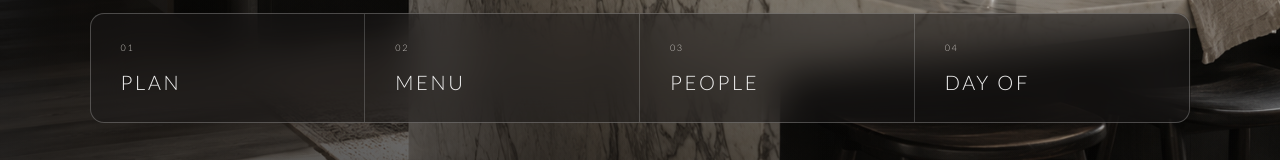
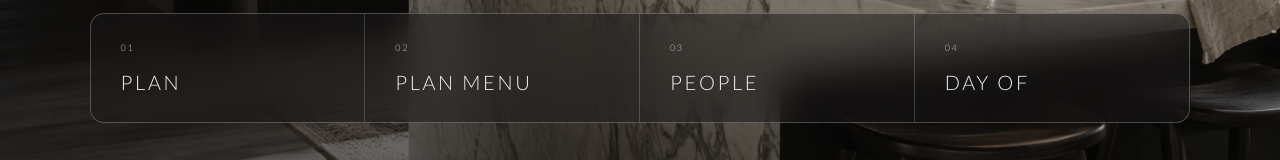
Before and after one commit to allygoodencrow-pixel/NEW-Thanksgiving, a React (Vite) app: page / in a window 1280 px wide. Shown: the part 577-737 px from the top of the page. Built offline with nearby package versions, Linux system fonts and the light colour scheme; a web font is replaced by a local one.

Commit message:
Add Plan Menu with all recipes and a separate selected Menu tab

```diff
--- a/src/App.tsx
+++ b/src/App.tsx
@@ -855,15 +855,16 @@ const presets: Record<string, string[]> = {
 };
 const primaryDestinations = [
   { label: 'PLAN', tab: 'PARTY PLAN', items: [{tab:'PARTY PLAN',label:'Party plan'}, {tab:'TABLE',label:'Tables + chairs'}, {tab:'EXPERIENCE',label:'Activities'}, {tab:'BUDGET',label:'Budget'}, {tab:'PRINTABLES',label:'Printables'}] },
-  { label: 'MENU', tab: 'MENU', items: [{tab:'MENU',label:'Dishes + recipes'}, {tab:'SHOPPING',label:'Shopping'}] },
+  { label: 'PLAN MENU', tab: 'PLAN MENU', items: [{tab:'PLAN MENU',label:'Plan Menu'}, {tab:'MENU',label:'Menu'}, {tab:'SHOPPING',label:'Shopping'}] },
   { label: 'PEOPLE', tab: 'GUESTS', items: [{tab:'GUESTS',label:'Guests'}, {tab:'TABLE',label:'Seating'}] },
   { label: 'DAY OF', tab: 'PREP', items: [{tab:'PREP',label:'Prep'}, {tab:'TIMELINE',label:'Timeline'}] },
 ];
 const planningSteps = [
   {tab:'PARTY PLAN', label:'Party plan', hint:'Set the date, dinner time and estimated headcount. Next, add your guests.', group:'PLAN'},
   {tab:'GUESTS', label:'Guests', hint:'Add names, RSVPs and dietary needs. Your chosen headcount updates recipe quantities.', group:'PEOPLE'},
-  {tab:'MENU', label:'Menu', hint:'Review the dishes in your plan. Add a dish to browse recipes; only selected dishes feed shopping and prep.', group:'MENU'},
-  {tab:'SHOPPING', label:'Shopping', hint:'Check the list built from your menu and headcount. Mark what you have, then plan the prep.', group:'MENU'},
+  {tab:'PLAN MENU', label:'Plan Menu', hint:'Browse all recipes and add dishes to your party. Your selections update shopping and prep.', group:'PLAN MENU'},
+  {tab:'MENU', label:'Menu', hint:'Review the dishes selected for your party, quantities and who is bringing each dish.', group:'PLAN MENU'},
+  {tab:'SHOPPING', label:'Shopping', hint:'Check the list built from your menu and headcount. Mark what you have, then plan the prep.', group:'PLAN MENU'},
   {tab:'PREP', label:'Prep', hint:'Review what to make ahead and what to cook on the day. Then check the timing.', group:'DAY OF'},
   {tab:'TIMELINE', label:'Timeline', hint:'Review cooking, arrivals and activities together. Adjust times around dinner.', group:'DAY OF'},
 ];
@@ -875,7 +876,7 @@ const extraTools = [
 ];
 const readAppRoute = () => {
   const route = window.location.hash.slice(1).replace(/-/g, ' ').toUpperCase();
-  if(route==='RECIPES') return 'MENU';
+  if(route==='RECIPES') return 'PLAN MENU';
   return ['HOME', ...planningSteps.map(x=>x.tab), ...extraTools.map(x=>x.tab)].includes(route) ? route : 'HOME';
 };
 
@@ -1282,11 +1283,10 @@ function App({seed, storageKey = 'cc-thanksgiving-v4', onPlanChange, onAccount,
   const [customPrepMinutes,setCustomPrepMinutes]=useState(String(draft.customPrepMinutes||0));
   const [customRestMinutes,setCustomRestMinutes]=useState(String(draft.customRestMinutes||0));
   const [customStages,setCustomStages]=useState<NonNullable<Dish['ovenStages']>>(draft.customStages||[]);
-  const [menuView, setMenuViewState] = useState<'plan' | 'browse'>(()=>window.location.hash==='#recipes'?'browse':'plan');
+  const menuView = tab==='PLAN MENU' ? 'browse' : 'plan';
   const setMenuView = (view:'plan'|'browse') => {
-    const hash=view==='browse'?'#recipes':'#menu';
-    if(window.location.hash!==hash)window.history.pushState(null,'',hash);
-    setMenuViewState(view);setOpenDish(null);window.scrollTo({top:0,behavior:'smooth'});
+    navigate(view==='browse'?'PLAN MENU':'MENU','PLAN MENU');
+    setOpenDish(null);
   };
   const [menuCategory,setMenuCategory]=useState('All');
   const menuCategoryFor=(d:Dish)=>d.group.startsWith('Drink')?'Drinks':d.group==='Main'?'Mains':d.group==='Dessert'?'Desserts':d.group==='Appetizer'?'Starters':'Sides';
@@ -1298,7 +1298,7 @@ function App({seed, storageKey = 'cc-thanksgiving-v4', onPlanChange, onAccount,
   const [mobileNav, setMobileNav] = useState(false);
   const [primarySection, setPrimarySection] = useState(() => primaryDestinations.find(g=>g.items.some(i=>i.tab===readAppRoute()))?.label || 'PLAN');
   useEffect(()=>{
-    const restoreRoute=()=>{const next=readAppRoute();setTab(next);setMenuViewState(window.location.hash==='#recipes'?'browse':'plan');setPrimarySection(primaryDestinations.find(g=>g.items.some(i=>i.tab===next))?.label || 'PLAN');setMobileNav(false);setOpenDish(null);window.scrollTo({top:0,behavior:'instant'});};
+    const restoreRoute=()=>{const next=readAppRoute();setTab(next);setPrimarySection(primaryDestinations.find(g=>g.items.some(i=>i.tab===next))?.label || 'PLAN');setMobileNav(false);setOpenDish(null);window.scrollTo({top:0,behavior:'instant'});};
     window.addEventListener('popstate',restoreRoute);window.addEventListener('hashchange',restoreRoute);
     return()=>{window.removeEventListener('popstate',restoreRoute);window.removeEventListener('hashchange',restoreRoute);};
   },[]);
@@ -1536,7 +1536,7 @@ function App({seed, storageKey = 'cc-thanksgiving-v4', onPlanChange, onAccount,
     const nextHash='#'+t.toLowerCase().replace(/ /g,'-');
     if(window.location.hash!==nextHash)window.history.pushState(null,'',nextHash);
     setTab(t);
-    if(t==='MENU')setMenuViewState('plan');
+    if(t==='MENU'||t==='PLAN MENU'){setOpenDish(null);setMenuCategory('All');}
     setMobileNav(false);
     window.scrollTo({ top: 0, behavior: 'smooth' });
   };
@@ -1545,7 +1545,7 @@ function App({seed, storageKey = 'cc-thanksgiving-v4', onPlanChange, onAccount,
     setOpenDish(null);setShowRecipeForm(true);setRecipeReplacement(d.id);setCustomName(d.name);setCustomWhole(d.batchMode==='whole');setCustomPrepMinutes(String(d.prepMinutes||0));setCustomRestMinutes(String(d.restMinutes||0));setCustomStages(d.ovenStages||[]);
     setCustomIngredients(d.ingredients.map(([name,n,unit,cat])=>`${name} | ${Number((n*baseServings).toFixed(4))} | ${unit} | ${cat}`).join('\n'));
     setCustomServes(String(baseServings));setCustomMinutes(String(d.minutes));setCustomOven(String(d.oven));setCustomTemp(String(d.temp));setCustomAhead(d.makeAhead);setCustomGroup(d.group);setCustomInstructions(d.instructions||'');setCustomCost(String(Number((d.cost*baseServings/18).toFixed(2))));setCustomImage(d.image || dishThumb[d.id] || asset.tableLight);setCustomSource(d.sourceUrl||'');setCustomTags(d.tags||[]);setCustomKid(Boolean(d.kidFriendly));setMenuView('plan');
-    navigate('MENU','MENU');
+    navigate('MENU','PLAN MENU');
   };
   const WorkflowNav = () => {
     const index = planningSteps.findIndex(step=>step.tab===tab);
@@ -1718,7 +1718,7 @@ C | C
         </header>
         {storageError && <div role="alert" className="alert">{storageError}</div>}
         {!s.dayMode && tab !== 'HOME' && <WorkflowNav />}
-        {['SHOPPING','PREP','TIMELINE','BUDGET'].includes(tab) && plan.incompleteRecipes.length>0 && <div className="recipe-integrity-notice" role="status"><b>{plan.incompleteRecipes.length} homemade dishes need complete recipes</b><p>Shopping, budget and cooking schedules exclude these dishes: {plan.incompleteRecipes.map(d=>d.name).join(' · ')}.</p><button onClick={()=>{navigate('MENU','MENU');setMenuView('plan');}}>REVIEW MENU</button></div>}
+        {['SHOPPING','PREP','TIMELINE','BUDGET'].includes(tab) && plan.incompleteRecipes.length>0 && <div className="recipe-integrity-notice" role="status"><b>{plan.incompleteRecipes.length} homemade dishes need complete recipes</b><p>Shopping, budget and cooking schedules exclude these dishes: {plan.incompleteRecipes.map(d=>d.name).join(' · ')}.</p><button onClick={()=>{navigate('MENU','PLAN MENU');setMenuView('plan');}}>REVIEW MENU</button></div>}
 
         {(tab==='TIMELINE' || tab==='PREP' || s.dayMode) && warnings.length>0 && <details className="warning-summary"><summary>{warnings.length} planning items to review</summary>{warnings.map((w,i)=><p key={i}>{w}</p>)}</details>}
         {s.dayMode ? (
@@ -1821,17 +1821,17 @@ C | C
               </div>
             )}
 
-            {tab === 'MENU' && (
+            {(tab === 'MENU' || tab === 'PLAN MENU') && (
               <div className="content reference-menu menu-studio">
                 <div className="menu-intro">
-                  <Section eyebrow={menuView==='plan'?"03 / MENU":"03 / RECIPE LIBRARY"} title={menuView==='plan'?"YOUR MENU":"RECIPE LIBRARY"}>
+                  <Section eyebrow={menuView==='plan'?"03 / MENU":"03 / ALL RECIPES"} title={menuView==='plan'?"YOUR MENU":"PLAN MENU"}>
                     {menuView==='plan'?`${selected.length} dishes in your plan · quantities for ${planningCount}`:`${allDishes.length} dishes to explore · ${selected.length} in your menu`}
                   </Section>
                   <div className="kitchen-reference" role="img" aria-label="Neutral marble kitchen with dark cabinets and natural daylight" />
 
                 </div>
                 <div className="menu-actions">
-                  {menuView==='plan' ? <button className="add-dish-action" onClick={()=>{setMenuView('browse');setMenuCategory('All');setShowRecipeForm(false);}}><Plus size={18}/> ADD A DISH</button> : <button className="add-dish-action" onClick={()=>setMenuView('plan')}>BACK TO YOUR MENU · {selected.length} DISHES</button>}
+                  {menuView==='plan' ? <button className="add-dish-action" onClick={()=>{setMenuView('browse');setMenuCategory('All');setShowRecipeForm(false);}}><Plus size={18}/> ADD A DISH</button> : <button className="add-dish-action" onClick={()=>setMenuView('plan')}>VIEW YOUR MENU · {selected.length} DISHES</button>}
                   <button
                     className="add-recipe-button"
                     onClick={() => {if(!showRecipeForm&&!customName)setCustomServes(String(Math.max(1,planningCount)));setShowRecipeForm(v=>!v);}}
```
Also changed, not shown: tests/ui.cjs (+7 -6 lines), 1 other file (tests, documents, lock files or other folders).
